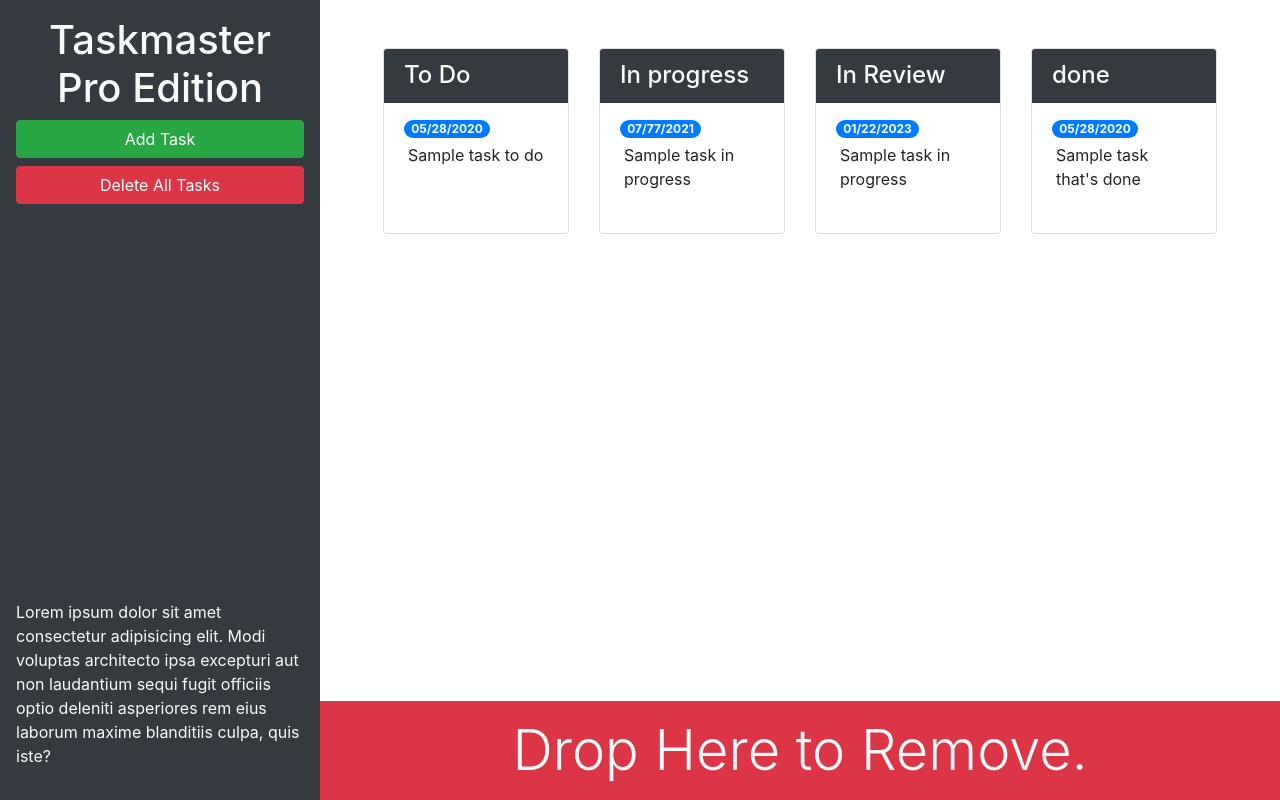
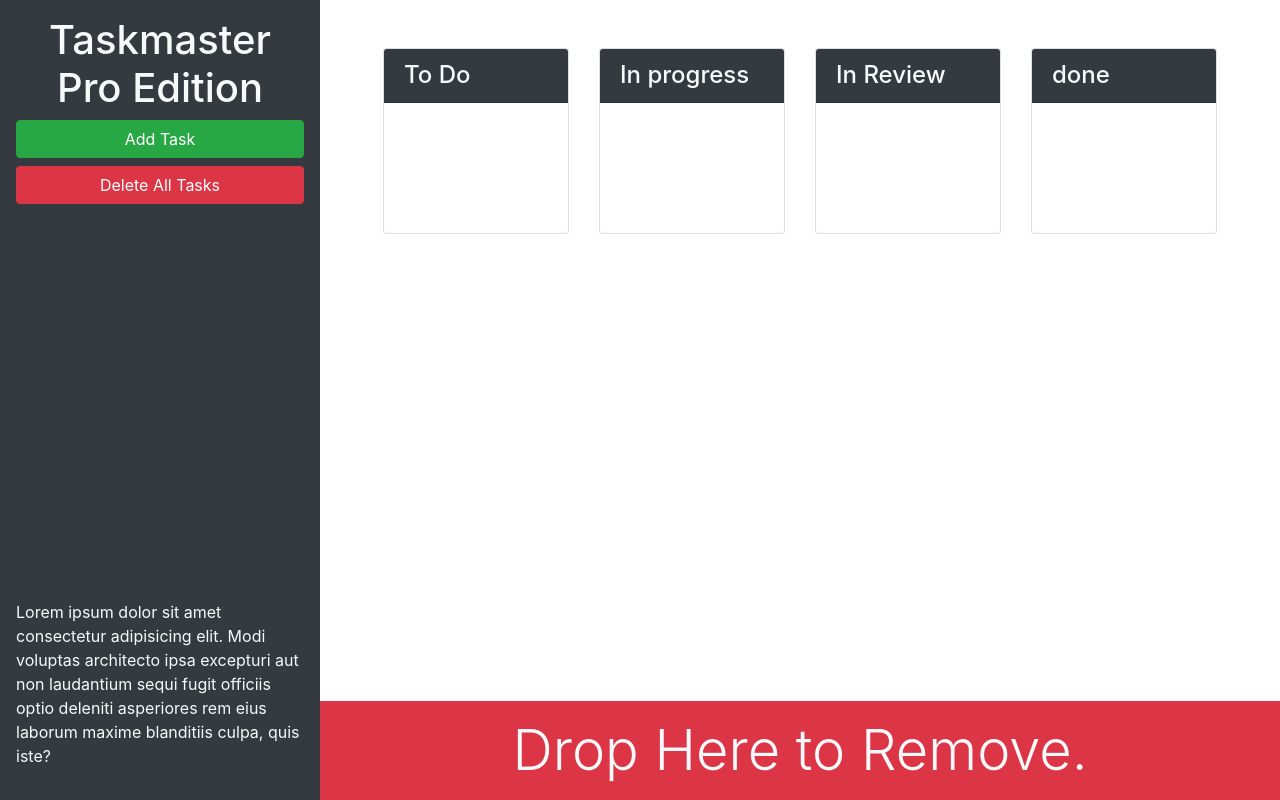
Before and after one commit to graslowsnail/taskmaster-pro, a plain HTML site: page index.html in a window 1280 px wide. Drawn offline with nearby package versions, Linux system fonts and the light colour scheme.

Commit message:
removed tests task before merging to develop

```diff
--- a/index.html
+++ b/index.html
@@ -34,8 +34,8 @@
             </h4>
             <ul id="list-toDo" class="list-group list-group-flush">
               <li class="list-group-item">
-                <span class="badge badge-primary badge-pill">05/28/2020</span>
-                <p class="m-1">Sample task to do</p>
+                <span class="badge badge-primary badge-pill"></span>
+                <p class="m-1"></p>
               </li>
             </ul>
           </div>
@@ -49,8 +49,8 @@
             </h4>
             <ul id="list-inProgress" class="list-group list-group-flush">
               <li class="list-group-item">
-                <span class="badge badge-primary badge-pill">07/77/2021</span>
-                <p class="m-1">Sample task in progress</p>
+                <span class="badge badge-primary badge-pill"></span>
+                <p class="m-1"></p>
               </li>
             </ul>
           </div>
@@ -64,8 +64,8 @@
             </h4>
             <ul id="list-inReview" class="list-group list-group-flush">
               <li class="list-group-item">
-                <span class="badge badge-primary badge-pill">01/22/2023</span>
-                <p class="m-1">Sample task in progress</p>
+                <span class="badge badge-primary badge-pill"></span>
+                <p class="m-1"></p>
               </li>
             </ul>
           </div>
@@ -79,8 +79,8 @@
             </h4>
             <ul id="list-done" class="list-group list-group-flush">
               <li class="list-group-item">
-                <span class="badge badge-primary badge-pill">05/28/2020</span>
-                <p class="m-1">Sample task that's done</p>
+                <span class="badge badge-primary badge-pill"></span>
+                <p class="m-1"></p>
               </li>
             </ul>
           </div>
```
